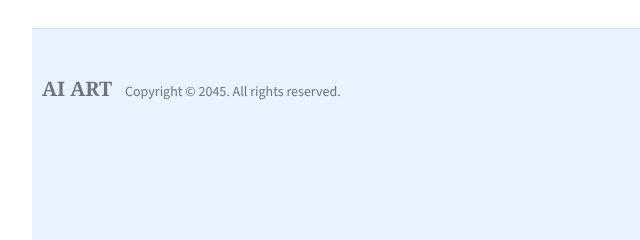
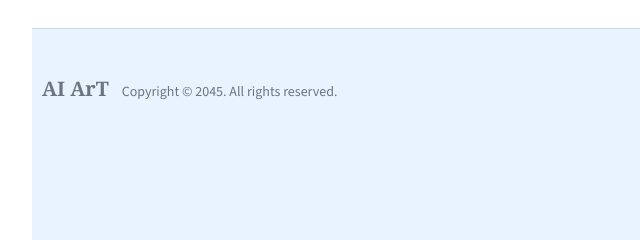
Before and after one commit to Al-Dustan/AI_Art, a plain HTML site: page index.html in a window 1280 px wide. Shown: the part 2093-2333 px from the top of the page, 224-864 px from the left. Drawn offline with nearby package versions, Linux system fonts and the light colour scheme.

Commit message:
Update index.html

```diff
--- a/index.html
+++ b/index.html
@@ -262,7 +262,7 @@
 		<footer class="footer-section">
 			<section class="footer-inner container">
 				<div class="footer-content">
-					<p><span>AI ART</span> Copyright © 2045. All rights reserved.</p>
+					<p><span>AI ArT</span> Copyright © 2045. All rights reserved.</p>
 				</div>
 				<div class="footer-link">
 					<p>Made by<a href="#">AIThemes</a></p>
```
